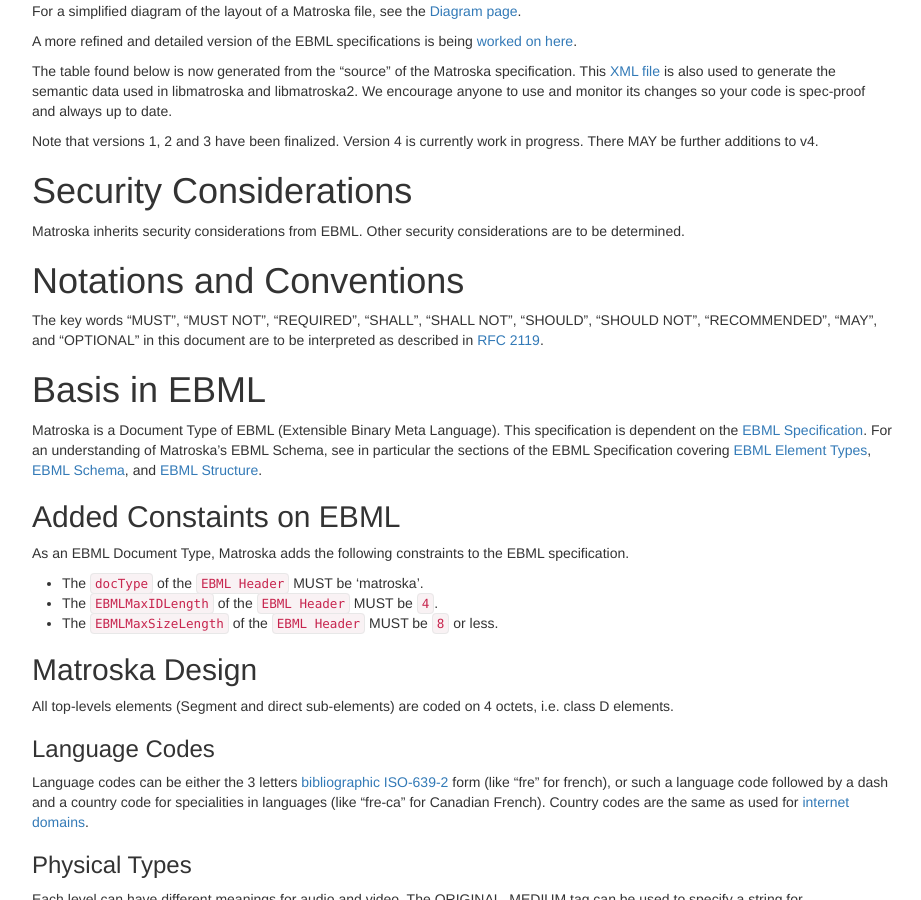
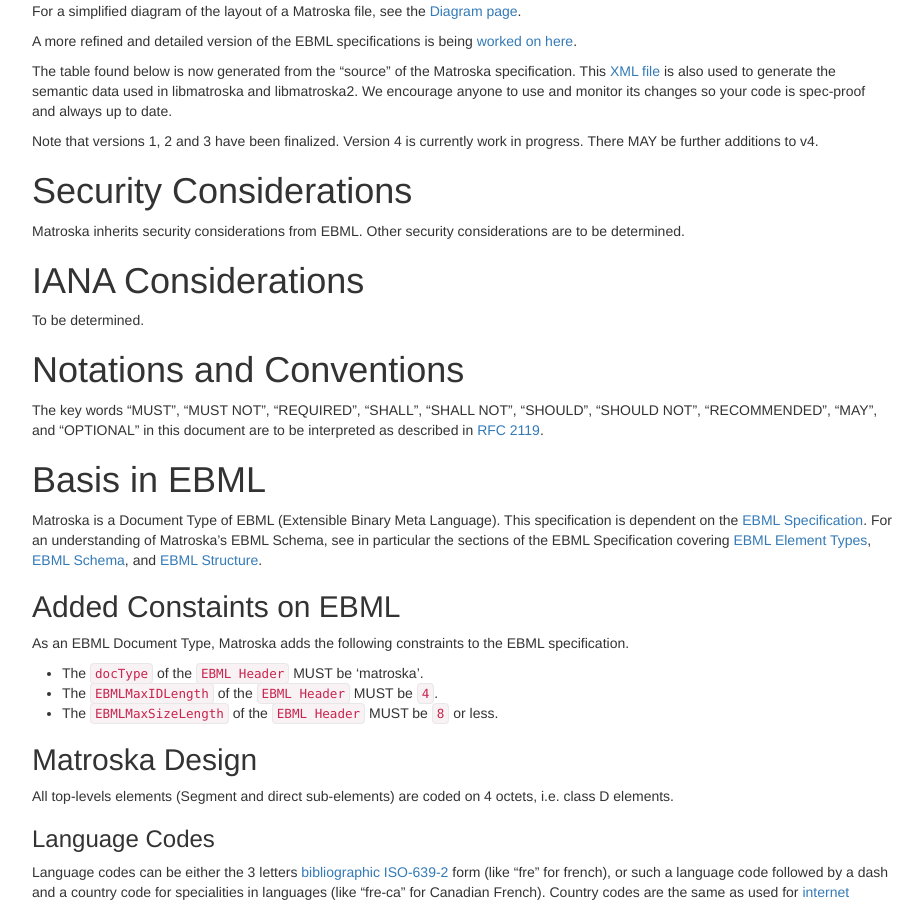
Before and after one commit to ietf-wg-cellar/matroska-specification, a Jekyll site: the page built from index.md, in a window 1280 px wide and 900 px high, scrolled down 710 px. Shown: the whole window, without its empty margins (273-1194 px from the left). Built offline with Jekyll 4.4.1, drawn with Linux system fonts in a browser that asks for light colours.

Commit message:
add placeholder iana considerations

```diff
--- a/index.md
+++ b/index.md
@@ -39,6 +39,10 @@
 # Security Considerations
 
 Matroska inherits security considerations from EBML. Other security considerations are to be determined.
+
+# IANA Considerations
+
+To be determined.
 
 # Notations and Conventions
 
```
